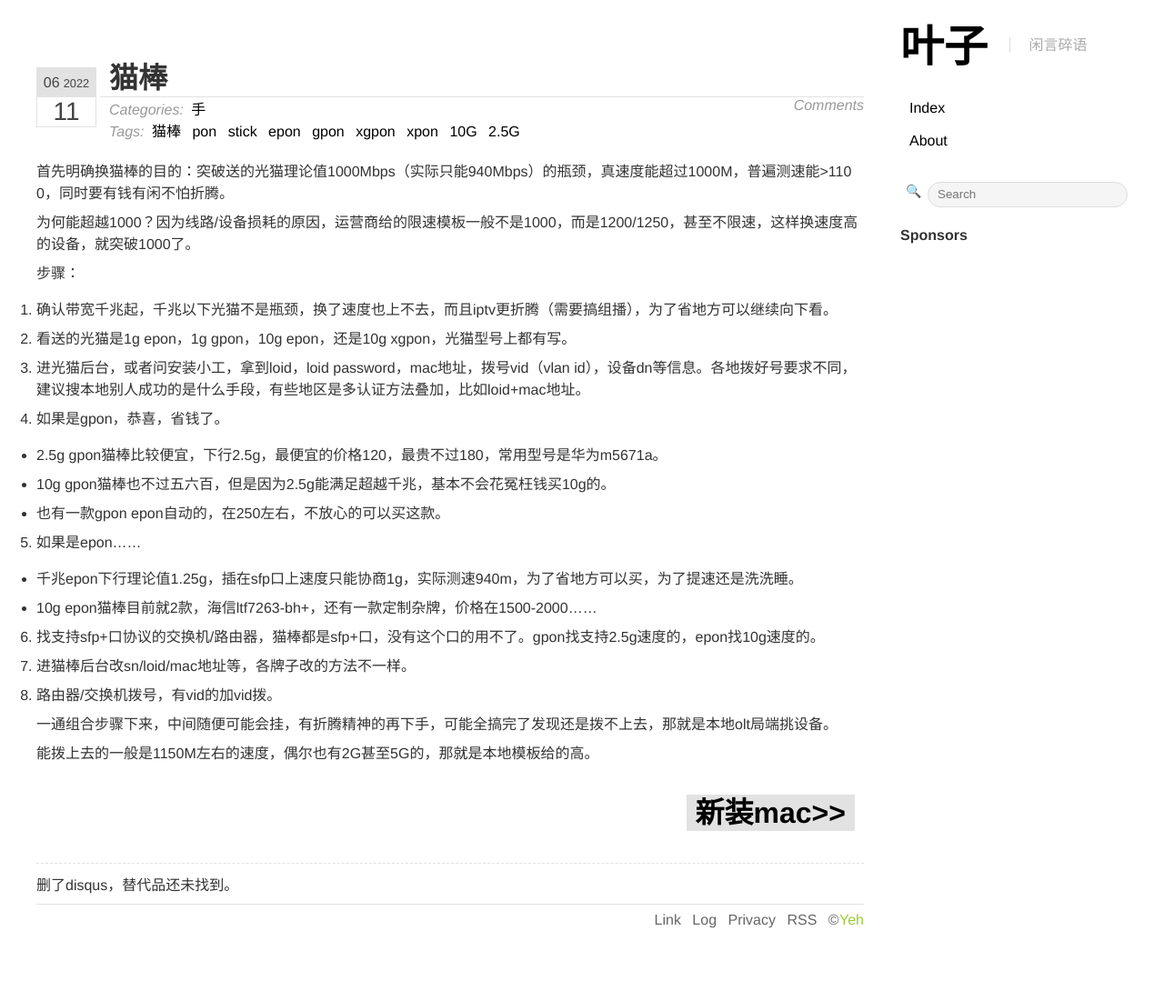
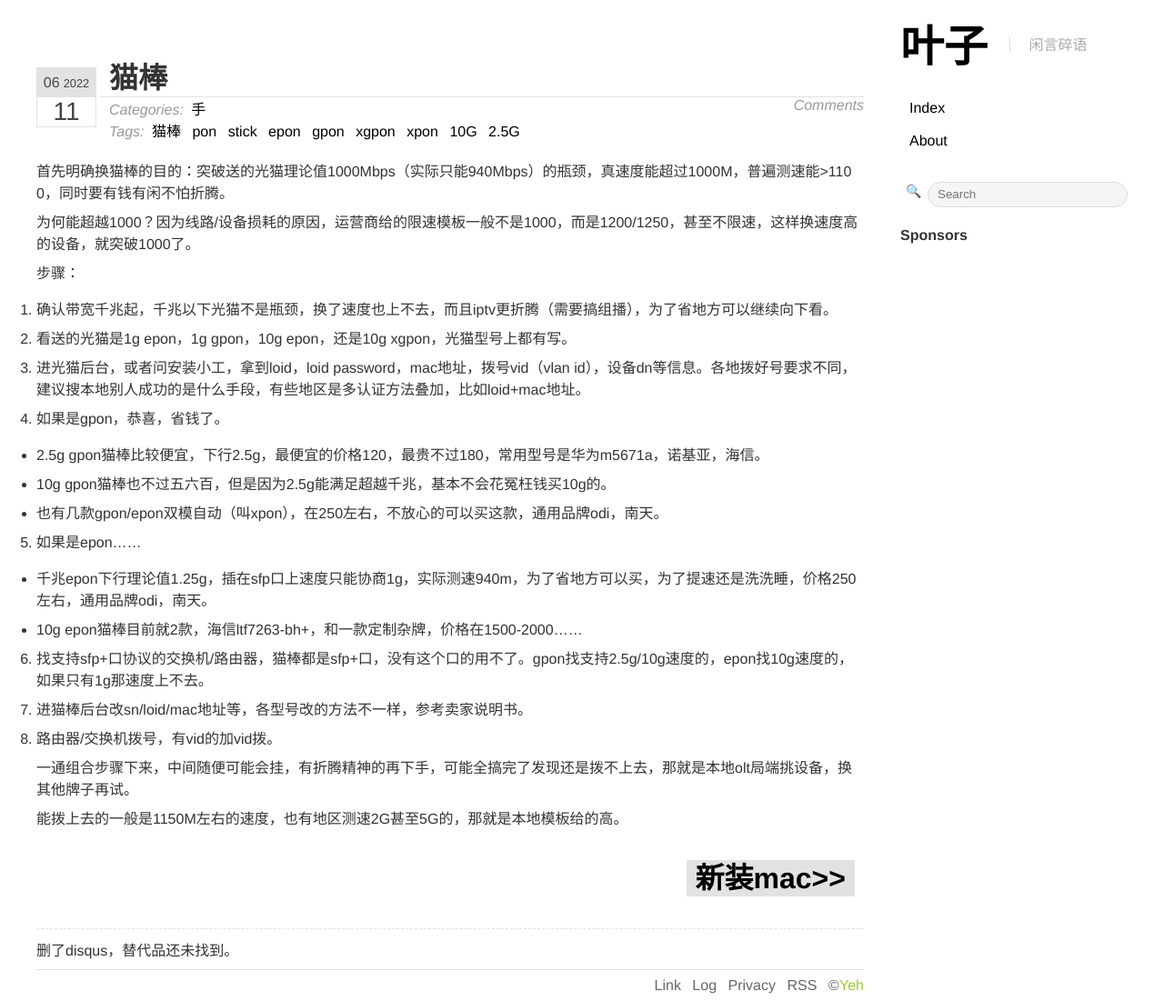
Before and after one commit to yeeh/blog.yeeh.org, a Jekyll site: the page built from _posts/2022-6-12-pon-stick.md, in a window 1280 px wide. Shown: the whole page at 91% size. Built offline with Jekyll 4.4.1, drawn with Linux system fonts in a browser that asks for light colours; before the commit the page ends 1029 px from its top, so only the background shows below that.

Commit message:
🔧 pon stick

```diff
--- a/_posts/2022-6-12-pon-stick.md
+++ b/_posts/2022-6-12-pon-stick.md
@@ -20,24 +20,24 @@ tags: 猫棒 pon stick epon gpon xgpon xpon 10G 2.5G
 
 4. 如果是gpon，恭喜，省钱了。
 
-   - 2.5g gpon猫棒比较便宜，下行2.5g，最便宜的价格120，最贵不过180，常用型号是华为m5671a。
+   - 2.5g gpon猫棒比较便宜，下行2.5g，最便宜的价格120，最贵不过180，常用型号是华为m5671a，诺基亚，海信。
 
    - 10g gpon猫棒也不过五六百，但是因为2.5g能满足超越千兆，基本不会花冤枉钱买10g的。
 
-   - 也有一款gpon epon自动的，在250左右，不放心的可以买这款。
+   - 也有几款gpon/epon双模自动（叫xpon），在250左右，不放心的可以买这款，通用品牌odi，南天。
 
 5. 如果是epon……
 
-   - 千兆epon下行理论值1.25g，插在sfp口上速度只能协商1g，实际测速940m，为了省地方可以买，为了提速还是洗洗睡。
+   - 千兆epon下行理论值1.25g，插在sfp口上速度只能协商1g，实际测速940m，为了省地方可以买，为了提速还是洗洗睡，价格250左右，通用品牌odi，南天。
 
-   - 10g epon猫棒目前就2款，海信ltf7263-bh+，还有一款定制杂牌，价格在1500-2000……
+   - 10g epon猫棒目前就2款，海信ltf7263-bh+，和一款定制杂牌，价格在1500-2000……
 
-6. 找支持sfp+口协议的交换机/路由器，猫棒都是sfp+口，没有这个口的用不了。gpon找支持2.5g速度的，epon找10g速度的。
+6. 找支持sfp+口协议的交换机/路由器，猫棒都是sfp+口，没有这个口的用不了。gpon找支持2.5g/10g速度的，epon找10g速度的，如果只有1g那速度上不去。
 
-7. 进猫棒后台改sn/loid/mac地址等，各牌子改的方法不一样。
+7. 进猫棒后台改sn/loid/mac地址等，各型号改的方法不一样，参考卖家说明书。
 
 8. 路由器/交换机拨号，有vid的加vid拨。
 
-一通组合步骤下来，中间随便可能会挂，有折腾精神的再下手，可能全搞完了发现还是拨不上去，那就是本地olt局端挑设备。
+一通组合步骤下来，中间随便可能会挂，有折腾精神的再下手，可能全搞完了发现还是拨不上去，那就是本地olt局端挑设备，换其他牌子再试。
 
-能拨上去的一般是1150M左右的速度，偶尔也有2G甚至5G的，那就是本地模板给的高。
+能拨上去的一般是1150M左右的速度，也有地区测速2G甚至5G的，那就是本地模板给的高。
```
